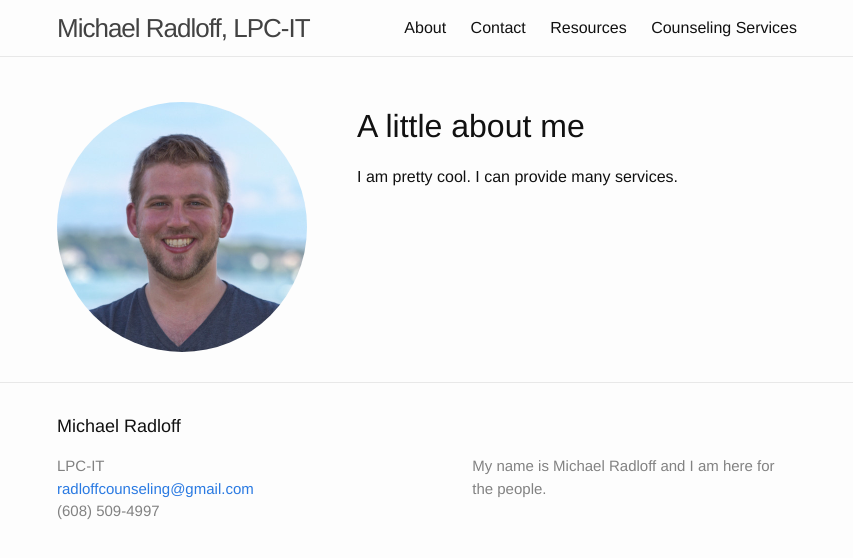
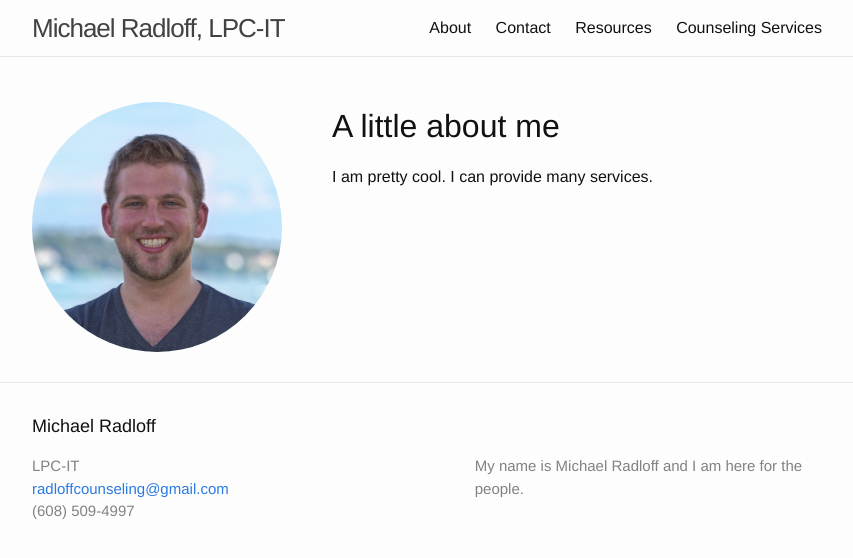
Before and after one commit to mradloff/mradloff, a Jekyll site: the page built from pages/about.md, in a window 1280 px wide. Shown: the top 558 px of the page, without its empty margins (213-1066 px from the left). Built offline with Jekyll 4.4.1, drawn with Linux system fonts in a browser that asks for light colours.

Commit message:
Make the page a bit wider, make nav above images

```diff
--- a/_sass/general.scss
+++ b/_sass/general.scss
@@ -10,3 +10,7 @@
 .site-header {
   border-top: none;
 }
+
+.site-nav {
+  z-index: 1;
+}
--- a/css/main.scss
+++ b/css/main.scss
@@ -21,7 +21,7 @@ $grey-color-light: lighten($grey-color, 40%);
 $grey-color-dark:  darken($grey-color, 25%);
 
 // Width of the content area
-$content-width:    800px;
+$content-width:    850px;
 
 $on-palm:          600px;
 $on-laptop:        800px;
```
